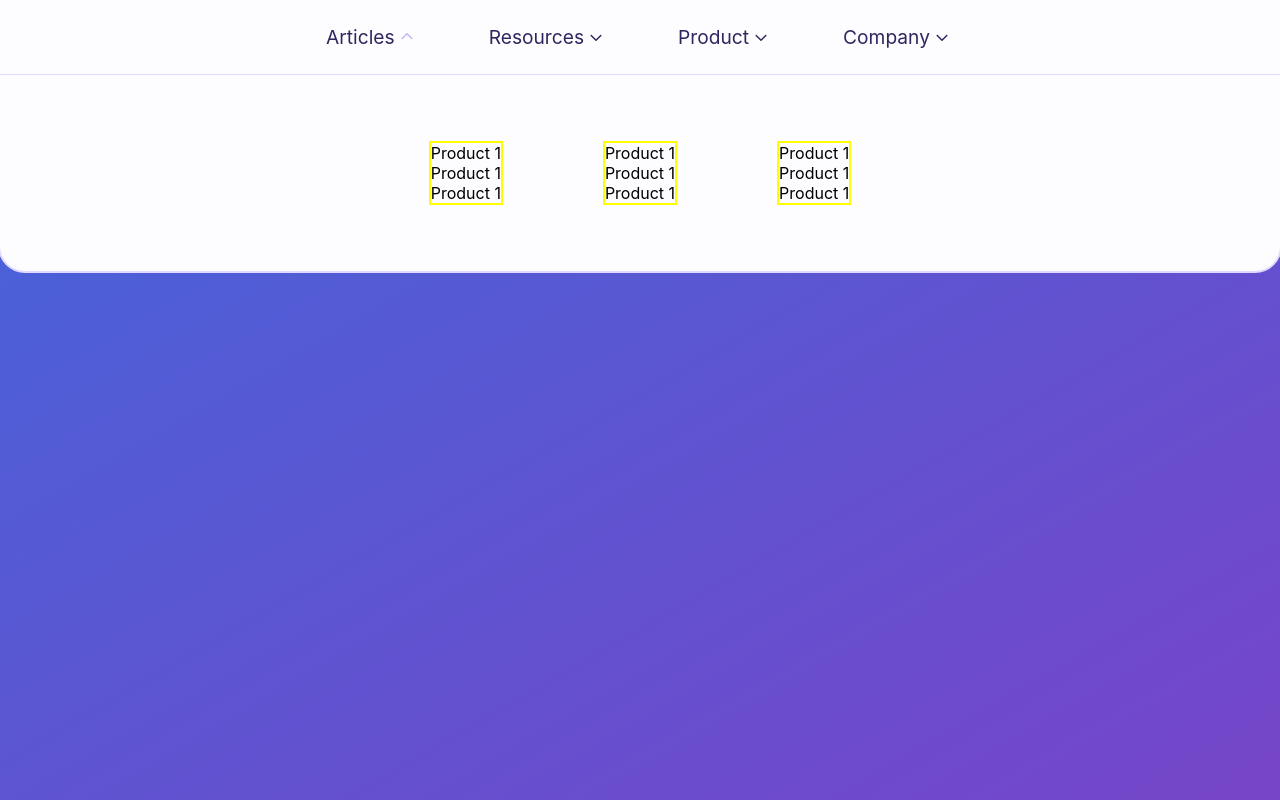
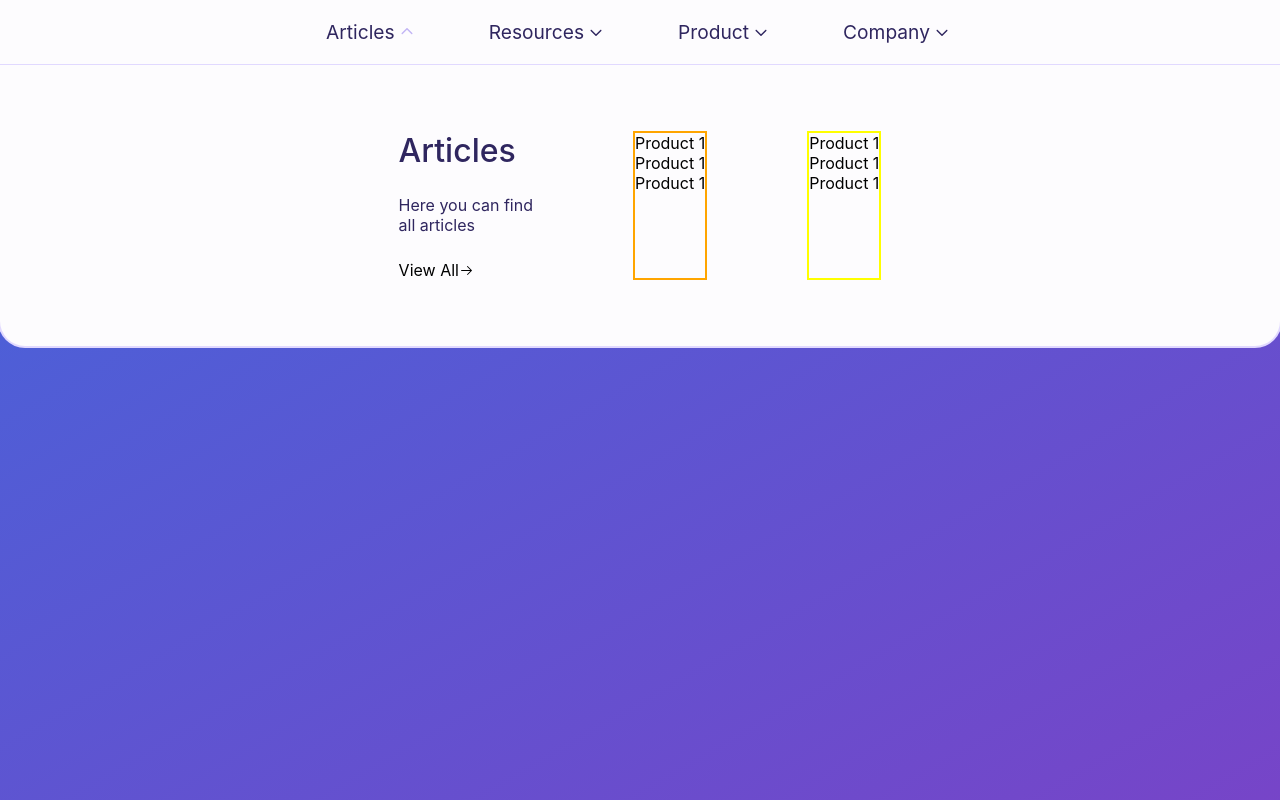
Before and after one commit to edignot/hack-week-radix-nav-2, a Next.js app: page / in a window 1280 px wide. Shown: the top 800 px of the page. Built offline with nearby package versions, Linux system fonts and the light colour scheme.

Commit message:
Content description template basic styles added

```diff
--- a/pages/index.js
+++ b/pages/index.js
@@ -1,5 +1,5 @@
 import * as NavigationMenuPrimitive from '@radix-ui/react-navigation-menu'
-import { CaretDownIcon } from '@radix-ui/react-icons'
+import { CaretDownIcon, ArrowRightIcon } from '@radix-ui/react-icons'
 import { styled, keyframes } from '@stitches/react'
 import { violet } from '@radix-ui/colors'
 
@@ -17,7 +17,7 @@ const NavigationMenuList = styled(NavigationMenuPrimitive.List, {
   justifyContent: 'center',
   listStyle: 'none',
   margin: 0,
-  padding: 15,
+  padding: 10,
   width: '100%',
   backgroundColor: violet.violet1,
 })
@@ -58,13 +58,50 @@ const NavigationMenuContent = styled(NavigationMenuPrimitive.Content, {
 })
 
 const ContentList = styled('ul', {
-  border: '2px solid yellow',
   display: 'flex',
   flexDirection: 'column',
   padding: 0,
+  variants: {
+    type: {
+      contentDescription: {
+        alignItems: 'flex-start',
+        gap: 25,
+      },
+      popularContent: {
+        border: '2px solid orange',
+      },
+      otherContent: {
+        border: '2px solid yellow',
+      },
+    },
+  },
 })
 
-const NavigationMenuLink = styled(NavigationMenuPrimitive.Link, {})
+const Text = styled('p', {
+  padding: 0,
+  margin: 0,
+  color: violet.violet12,
+  variants: {
+    type: {
+      navItemHeader: {
+        fontSize: '2rem',
+        fontWeight: 500,
+      },
+      navItemDescription: {
+        display: 'flex',
+        flexDirection: 'column',
+      },
+      navItemLink: {
+        fontSize: '2rem',
+      },
+    },
+  },
+})
+
+const NavigationMenuLink = styled(NavigationMenuPrimitive.Link, {
+  display: 'flex',
+  alignItems: 'center',
+})
 
 const NavigationMenuViewport = styled(NavigationMenuPrimitive.Viewport, {
   backgroundColor: violet.violet1,
@@ -83,17 +120,22 @@ const Navigation = () => {
             <StyledCaretDownIcon />
           </NavigationMenuTrigger>
           <NavigationMenuContent>
-            <ContentList>
+            <ContentList type="contentDescription">
+              <Text type="navItemHeader">Articles</Text>
+              <Text type="navItemDescription">
+                Here you can find <span>all articles</span>
+              </Text>
+              <NavigationMenuLink href="#">
+                View All
+                <ArrowRightIcon />
+              </NavigationMenuLink>
+            </ContentList>
+            <ContentList type="popularContent">
               <NavigationMenuLink href="#">Product 1</NavigationMenuLink>
               <NavigationMenuLink href="#">Product 1</NavigationMenuLink>
               <NavigationMenuLink href="#">Product 1</NavigationMenuLink>
             </ContentList>
-            <ContentList>
-              <NavigationMenuLink href="#">Product 1</NavigationMenuLink>
-              <NavigationMenuLink href="#">Product 1</NavigationMenuLink>
-              <NavigationMenuLink href="#">Product 1</NavigationMenuLink>
-            </ContentList>
-            <ContentList>
+            <ContentList type="otherContent">
               <NavigationMenuLink href="#">Product 1</NavigationMenuLink>
               <NavigationMenuLink href="#">Product 1</NavigationMenuLink>
               <NavigationMenuLink href="#">Product 1</NavigationMenuLink>
```
